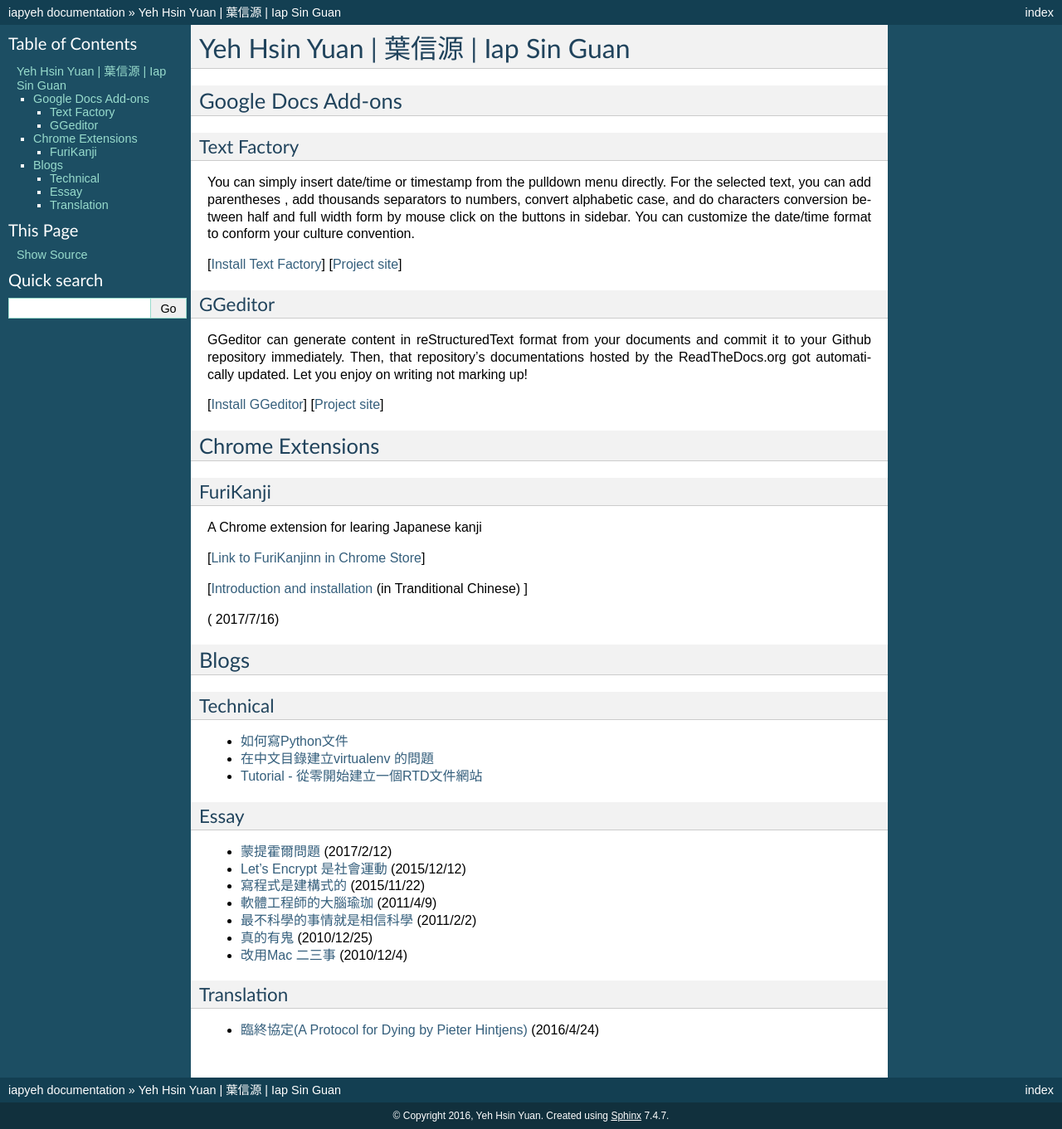
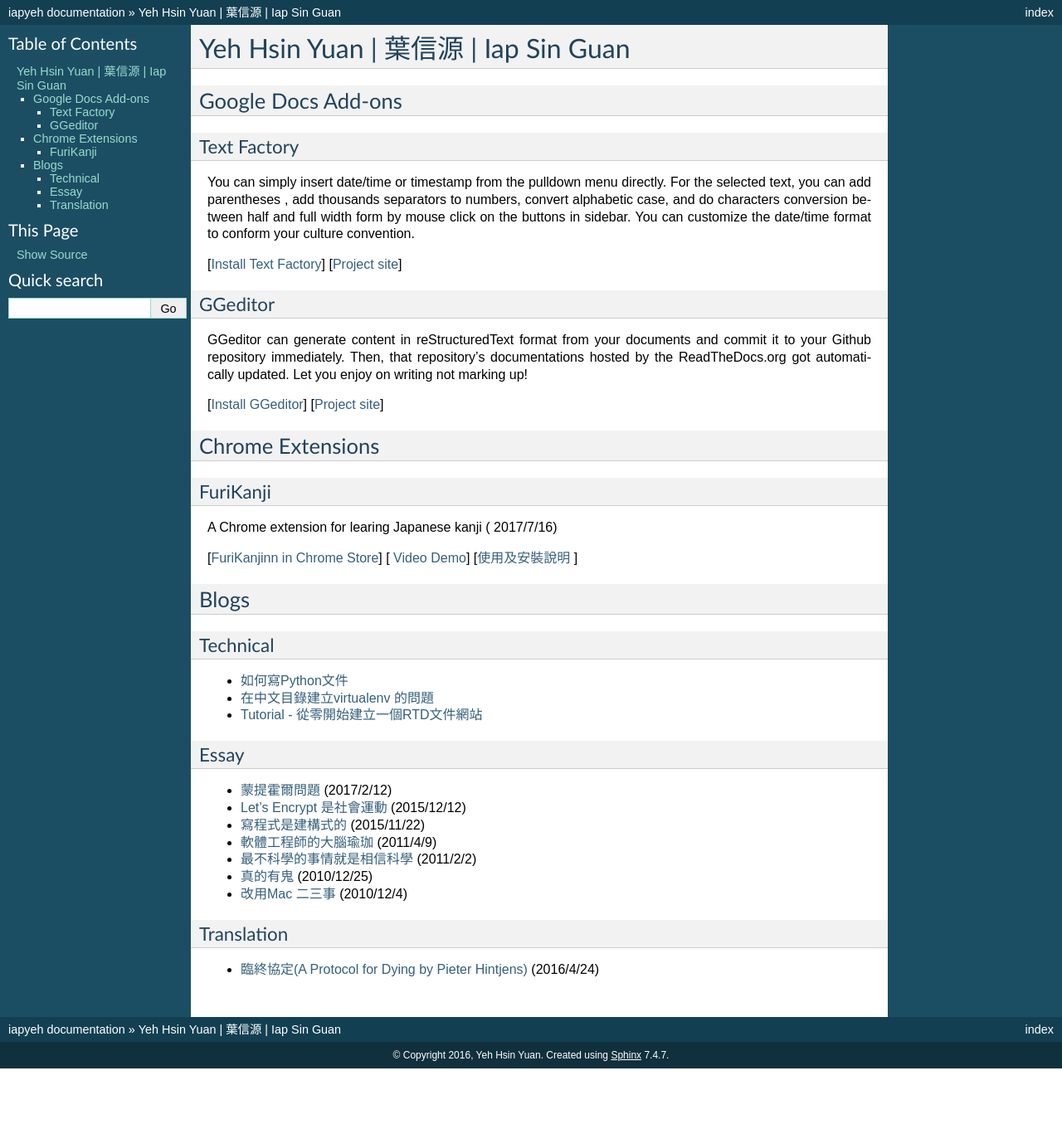
Before and after one commit to iapyeh/iapyeh, a Sphinx documentation site: the page built from docs/index.rst, in a window 1280 px wide. Shown: the whole page at 83% size. Built offline with Sphinx 7.4.7, drawn with Linux system fonts in a browser that asks for light colours; after the commit the page ends 1288 px from its top, so only the background shows below that.

Commit message:
Google Docs reST Editor@2017-7-16 10:55:59

```diff
--- a/docs/index.rst
+++ b/docs/index.rst
@@ -37,13 +37,9 @@ Chrome Extensions
 FuriKanji
 ---------
 
-A Chrome extension for learing Japanese kanji
+A Chrome extension for learing Japanese kanji  ( 2017/7/16)
 
-[\ |LINK5|\ ]
-
-[\ |LINK6|\  (in Tranditional Chinese) ]
-
-( 2017/7/16)
+[\ |LINK5|\ ] [ \ |LINK6|\ ] [\ |LINK7|\  ]
 
 .. _h2a471632472157b6d1d2062464b6cd:
 
@@ -108,52 +104,56 @@ Translation
 
 .. |LINK5| raw:: html
 
-    <a href="https://chrome.google.com/webstore/detail/furikanji/plpdljndcikodkdhcbcbfnbmeplcjdeh" target="_blank">Link to FuriKanjinn in Chrome Store</a>
+    <a href="https://chrome.google.com/webstore/detail/furikanji/plpdljndcikodkdhcbcbfnbmeplcjdeh" target="_blank">FuriKanjinn in Chrome Store</a>
 
 .. |LINK6| raw:: html
 
-    <a href="blogs/myworks/I.F.Add-on.html">Introduction and installation</a>
+    <a href="https://www.youtube.com/watch?v=5wwFgygTmVs&feature=youtu.be" target="_blank">Video Demo</a>
 
 .. |LINK7| raw:: html
 
-    <a href="blogs/technical/how2pydocs.html">如何寫Python文件</a>
+    <a href="http://iapyeh.readthedocs.io/en/latest/blogs/myworks/I.F.Add-on.html" target="_blank">使用及安裝說明</a>
 
 .. |LINK8| raw:: html
 
-    <a href="blogs/technical/VirtualenvProblem.html">在中文目錄建立virtualenv 的問題</a>
+    <a href="blogs/technical/how2pydocs.html">如何寫Python文件</a>
 
 .. |LINK9| raw:: html
 
-    <a href="https://goo.gl/qH1WWj" target="_blank">Tutorial - 從零開始建立一個RTD文件網站</a>
+    <a href="blogs/technical/VirtualenvProblem.html">在中文目錄建立virtualenv 的問題</a>
 
 .. |LINK10| raw:: html
 
-    <a href="blogs/MontyHallProblem.html">蒙提霍爾問題</a>
+    <a href="https://goo.gl/qH1WWj" target="_blank">Tutorial - 從零開始建立一個RTD文件網站</a>
 
 .. |LINK11| raw:: html
 
-    <a href="blogs/LetsEncrypt.html">Let’s Encrypt 是社會運動</a>
+    <a href="blogs/MontyHallProblem.html">蒙提霍爾問題</a>
 
 .. |LINK12| raw:: html
 
-    <a href="blogs/essay/constructiveProgramming.html">寫程式是建構式的</a>
+    <a href="blogs/LetsEncrypt.html">Let’s Encrypt 是社會運動</a>
 
 .. |LINK13| raw:: html
 
-    <a href="blogs/essay/brainyoga.html">軟體工程師的大腦瑜珈</a>
+    <a href="blogs/essay/constructiveProgramming.html">寫程式是建構式的</a>
 
 .. |LINK14| raw:: html
 
-    <a href="blogs/essay/believescience.html">最不科學的事情就是相信科學</a>
+    <a href="blogs/essay/brainyoga.html">軟體工程師的大腦瑜珈</a>
 
 .. |LINK15| raw:: html
 
-    <a href="blogs/essay/hasghost.html">真的有鬼</a>
+    <a href="blogs/essay/believescience.html">最不科學的事情就是相信科學</a>
 
 .. |LINK16| raw:: html
 
-    <a href="blogs/essay/switch2mac.html">改用Mac 二三事</a>
+    <a href="blogs/essay/hasghost.html">真的有鬼</a>
 
 .. |LINK17| raw:: html
 
+    <a href="blogs/essay/switch2mac.html">改用Mac 二三事</a>
+
+.. |LINK18| raw:: html
+
     <a href="blogs/translation/AProtocol4Dying.html">臨終協定(A Protocol for Dying by Pieter Hintjens)</a>
```
Also changed, not shown: other parts of docs/index.rst (+10 -10 lines).
